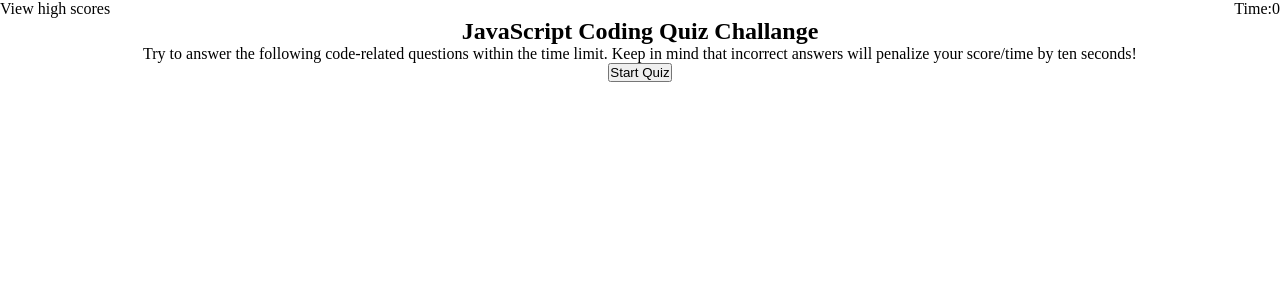
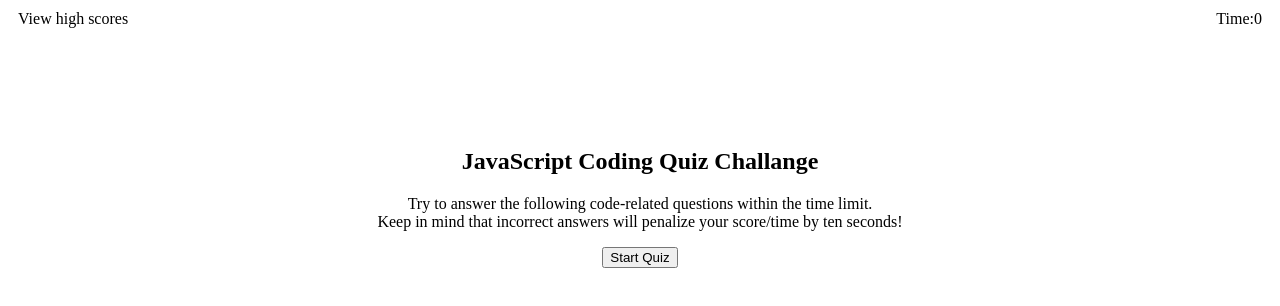
Before and after one commit to dbcomps/JavaScriptFundamentalsCodeQuiz, a plain HTML site: page index.html in a window 1280 px wide. Drawn offline with Linux system fonts and the light colour scheme.

Commit message:
refactor/improve css and html starting point

```diff
--- a/assets/css/style.css
+++ b/assets/css/style.css
@@ -1,15 +1,10 @@
-* {
-  margin: 0px;
-  padding: 0;
-  box-sizing: border-box;
-}
-
-
 header {
 	display: flex;
 	justify-content: space-between;
 	flex-wrap: wrap;
 	position: sticky;
+	margin: 10px;
+	padding: 0px 0px 90px 0px;
   }
 
 main {
--- a/index.html
+++ b/index.html
@@ -14,12 +14,11 @@
  		<div class="timer">Time:0</div>
  		<!-- TODO counter for the timer in JavaScript -->
 	</header>
-
 	<main>
-		<section class="bold-title-section">
+		<section class="bold-title-section question">
 			<h1>JavaScript Coding Quiz Challange</h1>
 			<!-- center all p is css -->
-			<p>Try to answer the following code-related questions within the time limit.
+			<p>Try to answer the following code-related questions within the time limit.<br>
 			Keep in mind that incorrect answers will penalize your score/time by ten seconds!</p>
 			<!-- will need css to make it center and look right -->
 			<button>Start Quiz</button>
```
